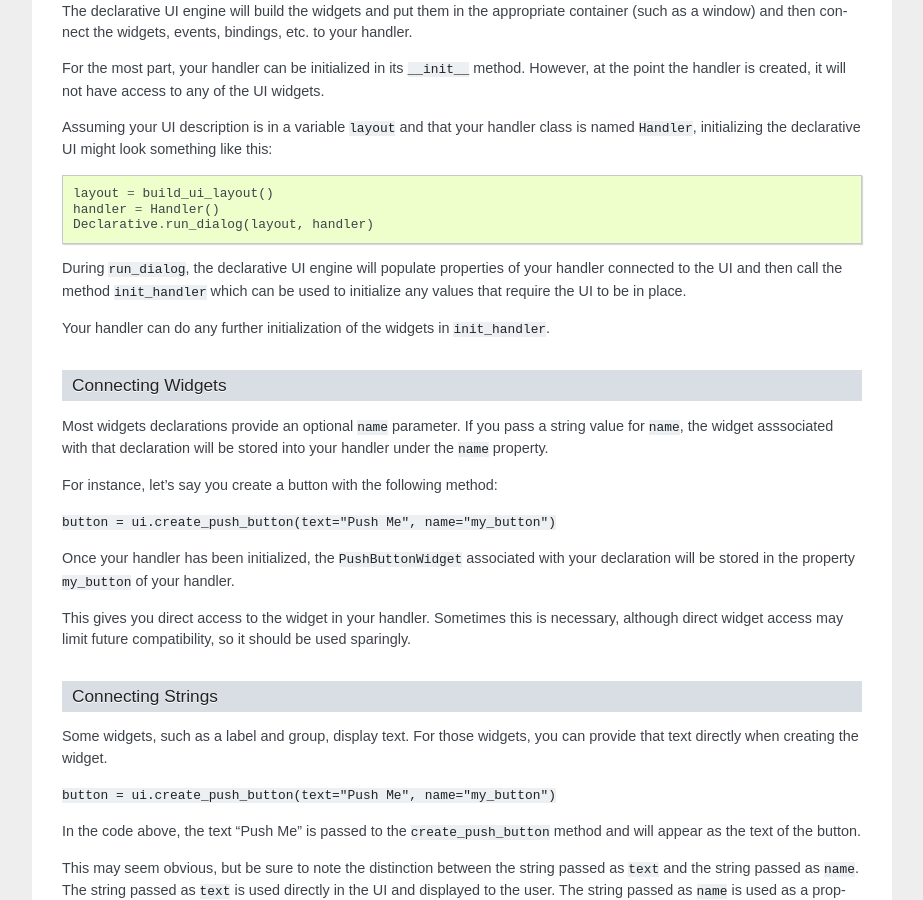
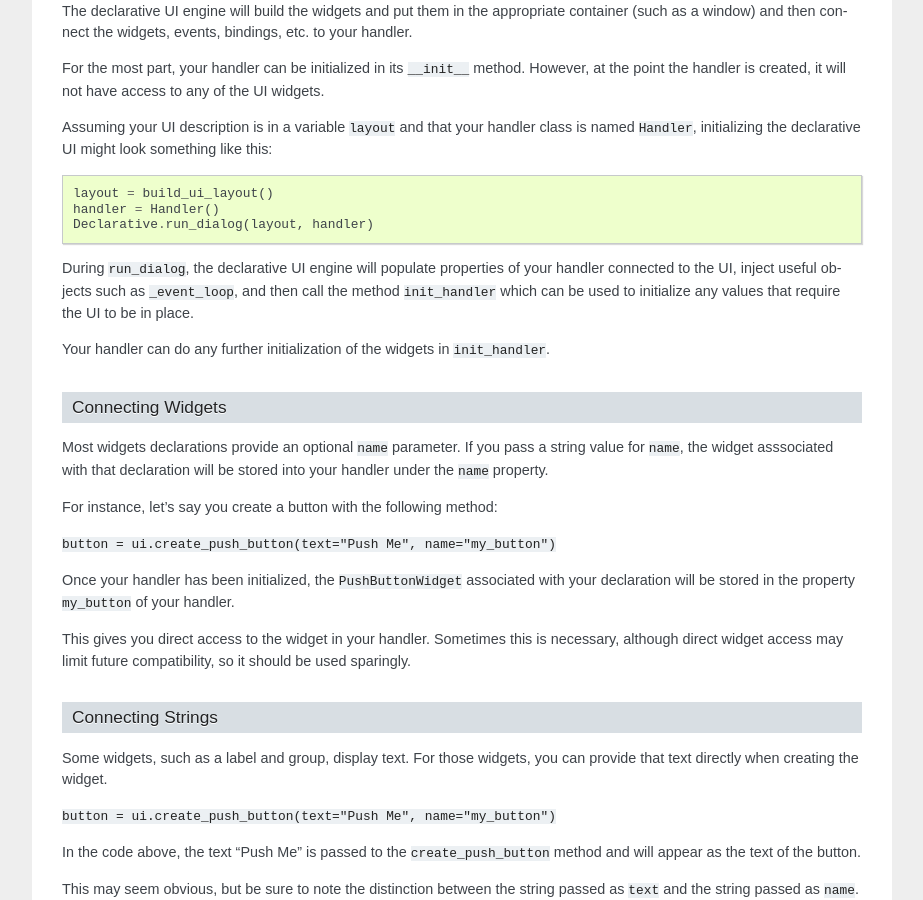
Before and after one commit to nion-software/nionui, a Sphinx documentation site: the page built from docs/index.rst, in a window 1280 px wide and 900 px high, scrolled down 2636 px. Shown: the whole window, without its empty margins (198-1121 px from the left). Built offline with Sphinx 7.4.7, drawn with Linux system fonts in a browser that asks for light colours.

Commit message:
Inject _event_loop into declarative handlers.

```diff
--- a/docs/index.rst
+++ b/docs/index.rst
@@ -179,10 +179,13 @@ the declarative UI might look something like this:
     handler = Handler()
     Declarative.run_dialog(layout, handler)
 
-During ``run_dialog``, the declarative UI engine will populate properties of your handler connected to the UI and then
-call the method ``init_handler`` which can be used to initialize any values that require the UI to be in place.
+During ``run_dialog``, the declarative UI engine will populate properties of your handler connected to the UI, inject
+useful objects such as ``_event_loop``, and then call the method ``init_handler`` which can be used to initialize any
+values that require the UI to be in place.
 
 Your handler can do any further initialization of the widgets in ``init_handler``.
+
+.. todo: add section about event handler
 
 Connecting Widgets
 ^^^^^^^^^^^^^^^^^^
```
Also changed, not shown: 1 other file.
